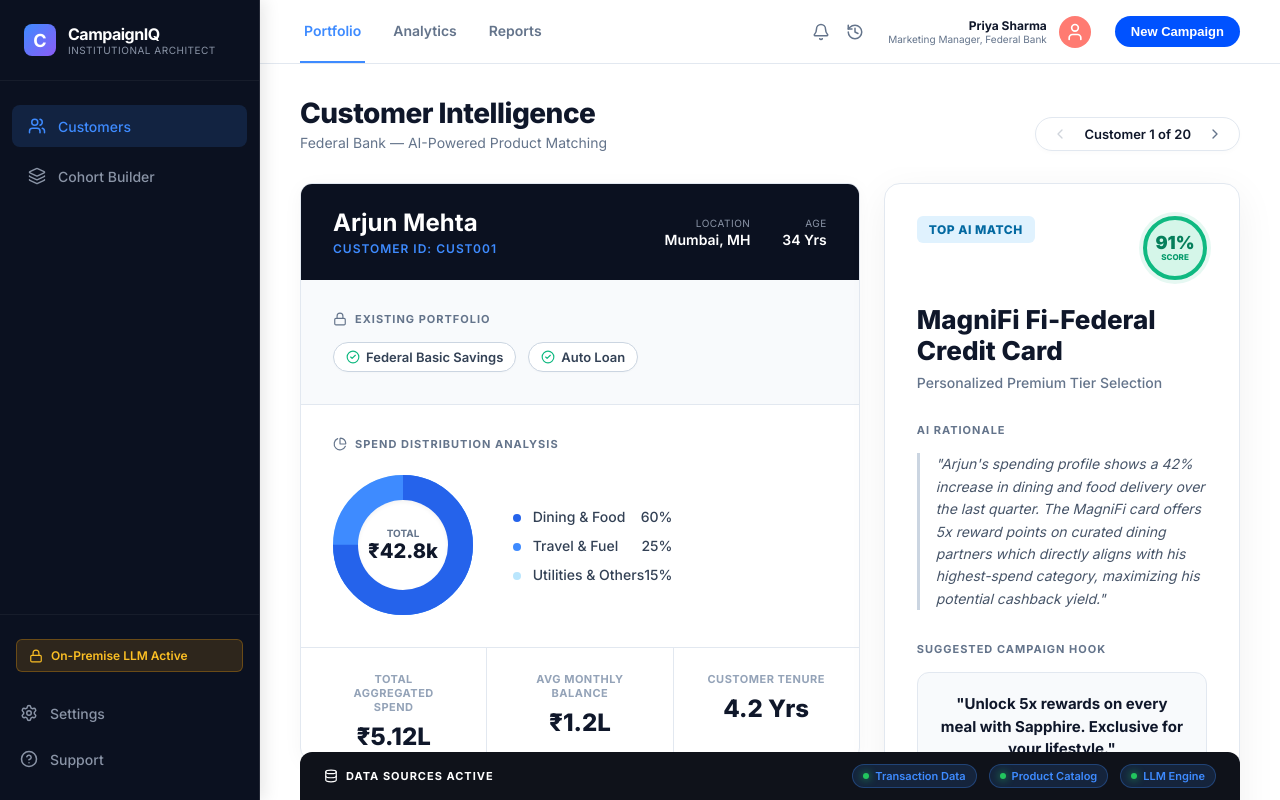
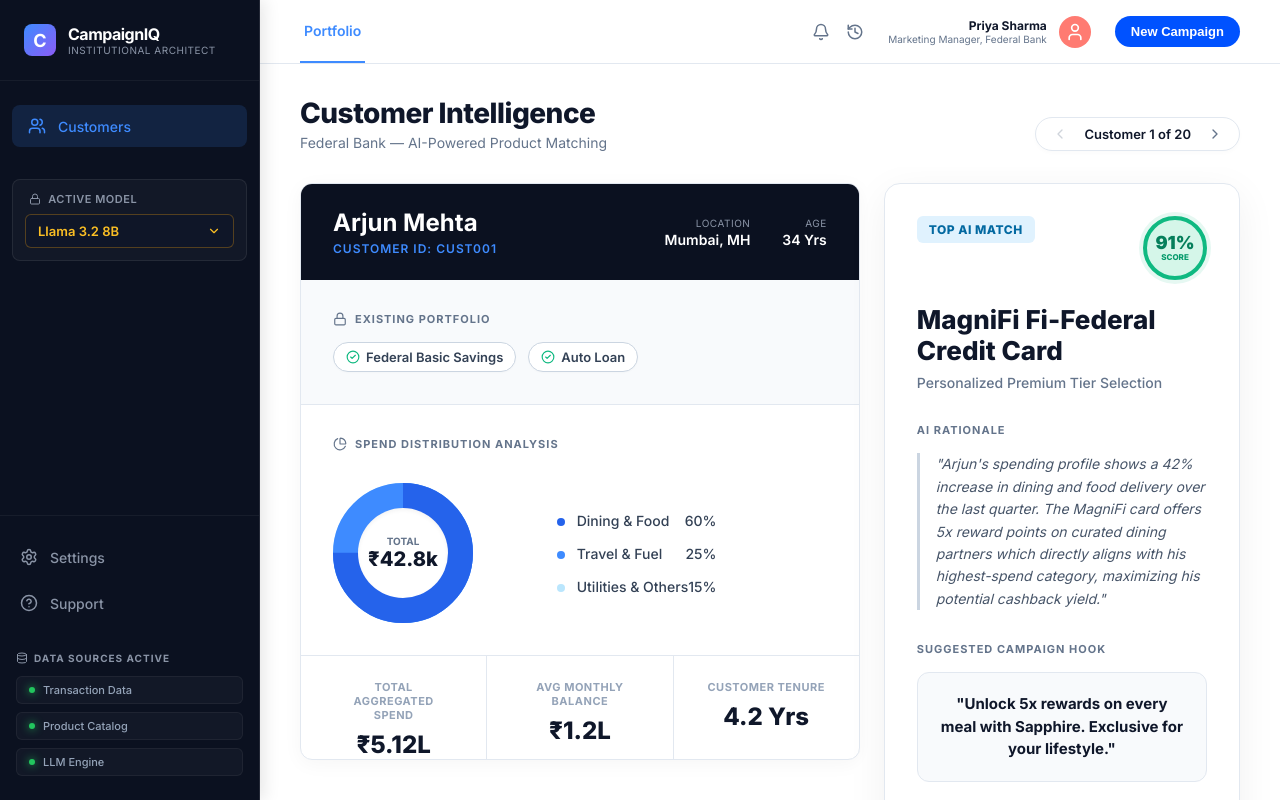
Before and after one commit to udit4/aigenix-frontend, a React (Vite) app: page /customer-intelligence in a window 1280 px wide. Built offline with nearby package versions, Linux system fonts and the light colour scheme.

Commit message:
updated the UI to show llm filter selection and content copy of product recommendations

```diff
--- a/src/pages/CustomerIntelligence.css
+++ b/src/pages/CustomerIntelligence.css
@@ -73,17 +73,59 @@
   border-top: 1px solid rgba(255, 255, 255, 0.05);
 }
 
-.ci-llm-badge {
-  background: rgba(245, 158, 11, 0.15);
+.ci-custom-dropdown-container {
+  margin-top: 24px;
+  background: rgba(255, 255, 255, 0.03);
+  padding: 12px;
+  border-radius: 8px;
+  border: 1px solid rgba(255, 255, 255, 0.08);
+  position: relative;
+}
+.ci-custom-dropdown-value {
+  display: flex;
+  justify-content: space-between;
+  align-items: center;
+  background: rgba(15, 23, 42, 0.8);
   color: #fbbf24;
+  border: 1px solid rgba(245, 158, 11, 0.3);
   padding: 8px 12px;
   border-radius: 6px;
-  font-size: 12px;
+  font-size: 13px;
   font-weight: 600;
-  display: flex;
-  align-items: center;
-  gap: 8px;
+  cursor: pointer;
+  transition: all 0.2s;
+}
+.ci-custom-dropdown-value:hover {
+  border-color: rgba(245, 158, 11, 0.6);
+}
+.ci-custom-dropdown-menu {
+  position: absolute;
+  top: calc(100% + 4px);
+  left: 0;
+  right: 0;
+  background: #0F172A;
   border: 1px solid rgba(245, 158, 11, 0.3);
+  border-radius: 6px;
+  overflow: hidden;
+  z-index: 100;
+  box-shadow: 0 4px 12px rgba(0,0,0,0.5);
+}
+.ci-custom-dropdown-option {
+  padding: 8px 12px;
+  color: #8A94A6;
+  font-size: 13px;
+  font-weight: 500;
+  cursor: pointer;
+  transition: background 0.2s;
+}
+.ci-custom-dropdown-option:hover {
+  background: rgba(245, 158, 11, 0.1);
+  color: #fbbf24;
+}
+.ci-custom-dropdown-option.active {
+  background: rgba(245, 158, 11, 0.2);
+  color: #fbbf24;
+  font-weight: 700;
 }
 
 /* Main Area */
@@ -237,12 +279,13 @@
   gap: 8px;
 }
 
-.ci-spend-section { padding: 32px; border-bottom: 1px solid #e2e8f0; display: flex; align-items: center; gap: 40px;}
+/* Spend Section Updates */
+.ci-spend-section { padding: 32px; border-bottom: 1px solid #e2e8f0; display: flex; flex-direction: column;}
 .ci-donut { position: relative; width: 140px; height: 140px; display:flex; align-items: center; justify-content: center;}
 .ci-donut-center { text-align: center; }
 .ci-donut-center .label { font-size: 10px; color: #64748b; font-weight: bold;}
 .ci-donut-center .val { font-size: 20px; font-weight: 800; color: #0f172a;}
-.ci-legend { flex: 1; display:flex; flex-direction: column; gap: 12px;}
+.ci-legend { display:flex; flex-direction: column; gap: 16px; padding-left: 20px;}
 .ci-legend-item { display: flex; justify-content: space-between; font-size: 14px; font-weight: 500; color: #334155;}
 .ci-legend-dot { display: inline-block; width: 8px; height: 8px; border-radius: 50%; margin-right: 8px;}
 
@@ -300,27 +343,14 @@
 .ci-hook-box { background: #f8fafc; border: 1px solid #e2e8f0; border-radius: 12px; padding: 20px; margin-bottom: 32px; text-align: center;}
 .ci-hook-box p { font-size: 15px; color: #0f172a; font-weight: 700; line-height: 1.5; margin: 0;}
 
-.ci-match-actions { display: flex; flex-direction: column; gap: 12px; margin-top: auto;}
+.ci-match-actions { display: flex; flex-direction: column; gap: 12px; margin-top: 40px;}
 .ci-btn-cta { background: #0052FF; color: white; border: none; padding: 14px; border-radius: 8px; font-size: 15px; font-weight: 600; cursor: pointer; display: flex; align-items: center; justify-content: center; gap: 8px; transition: all 0.2s;}
 .ci-btn-cta:hover { background: #0040db;}
 .ci-btn-secondary { background: white; color: #0f172a; border: 1px solid #cbd5e1; padding: 14px; border-radius: 8px; font-size: 15px; font-weight: 600; cursor: pointer; display: flex; align-items: center; justify-content: center; transition: all 0.2s;}
 .ci-btn-secondary:hover { background: #f1f5f9; border-color: #94a3b8;}
 
-/* Bottom active bar */
-.ci-footer-bar {
-  background: #0F121A;
-  margin: 0 40px;
-  padding: 12px 24px;
-  border-radius: 12px 12px 0 0;
-  display: flex;
-  justify-content: space-between;
-  align-items: center;
-  position: absolute;
-  bottom: 0;
-  left: 0;
-  right: 0;
-}
-.ci-footer-title { color: white; font-size: 11px; font-weight: 700; letter-spacing: 1px; display:flex; align-items: center; gap: 8px;}
-.ci-footer-tags { display: flex; gap: 12px;}
-.ci-footer-tag { background: rgba(62, 139, 255, 0.15); color: #3E8BFF; padding: 4px 10px; border-radius: 12px; font-size: 11px; font-weight: 600; border: 1px solid rgba(62,139,255,0.3); display:flex; align-items: center; gap: 6px;}
+/* Sidebar Active Data */
+.ci-sidebar-data-title { font-size: 10px; color: #8A94A6; margin-bottom: 12px; font-weight: 700; letter-spacing: 1px; display:flex; align-items:center; gap: 6px; }
+.ci-sidebar-data-list { display: flex; flex-direction: column; gap: 8px; }
+.ci-sidebar-data-tag { background: rgba(255,255,255,0.03); color: #94a3b8; padding: 6px 12px; border-radius: 6px; font-size: 11px; font-weight: 500; display:flex; align-items: center; gap: 8px; border: 1px solid rgba(255,255,255,0.05); }
 .ci-pulse { width: 6px; height: 6px; border-radius: 50%; background: #22C55E; box-shadow: 0 0 8px #22C55E;}
--- a/src/pages/CustomerIntelligence.jsx
+++ b/src/pages/CustomerIntelligence.jsx
@@ -2,7 +2,7 @@ import React, { useState } from 'react';
 import {
   Users, Layers, Settings, HelpCircle, Bell, History,
   ChevronLeft, ChevronRight, Lock, Copy, CheckCircle2,
-  PieChart, Search, ArrowUpRight, ArrowDownRight, User, Database, Package, Sparkles
+  PieChart, Search, ArrowUpRight, ArrowDownRight, User, Database, Package, Sparkles, ChevronDown
 } from 'lucide-react';
 import './CustomerIntelligence.css';
 
@@ -57,6 +57,10 @@ const mockCustomers = Array.from({ length: 20 }, (_, i) => {
 function CustomerIntelligence() {
   const [currentIndex, setCurrentIndex] = useState(0);
   const [copied, setCopied] = useState(false);
+  const [selectedLlm, setSelectedLlm] = useState("Llama 3.2 8B");
+  const [isLlmDropdownOpen, setIsLlmDropdownOpen] = useState(false);
+
+  const llmOptions = ["Llama 3.2 8B", "Llama 3.2 3B", "Qwen 2.5 7B", "Mistral NeMo", "On-Premise Default"];
 
   const customer = mockCustomers[currentIndex];
 
@@ -100,16 +104,53 @@ function CustomerIntelligence() {
 
         <nav className="ci-nav">
           <div className="ci-nav-item active"><Users size={18} /> Customers</div>
-          <div className="ci-nav-item"><Layers size={18} /> Cohort Builder</div>
+
+          <div className="ci-custom-dropdown-container">
+            <div style={{fontSize: '11px', color: '#8A94A6', marginBottom: '8px', paddingLeft: '4px', fontWeight: 600, letterSpacing: '0.5px'}}>
+              <Lock size={12} style={{display:'inline', verticalAlign:'-2px', marginRight:'4px'}}/> ACTIVE MODEL
+            </div>
+            <div
+              className="ci-custom-dropdown-value"
+              onClick={() => setIsLlmDropdownOpen(!isLlmDropdownOpen)}
+            >
+              {selectedLlm}
+              <ChevronDown size={14} style={{transform: isLlmDropdownOpen ? 'rotate(180deg)' : 'rotate(0deg)', transition: 'transform 0.2s'}} />
+            </div>
+
+            {isLlmDropdownOpen && (
+              <div className="ci-custom-dropdown-menu">
+                {llmOptions.map(llm => (
+                  <div
+                    key={llm}
+                    className={`ci-custom-dropdown-option ${selectedLlm === llm ? 'active' : ''}`}
+                    onClick={() => {
+                      setSelectedLlm(llm);
+                      setIsLlmDropdownOpen(false);
+                    }}
+                  >
+                    {llm}
+                  </div>
+                ))}
+              </div>
+            )}
+          </div>
         </nav>
 
         <div className="ci-sidebar-bottom">
-          <div className="ci-llm-badge">
-            <Lock size={14} /> On-Premise LLM Active
-          </div>
-          <div style={{display:'flex', flexDirection:'column', gap:'12px', marginTop:'24px'}}>
+          <div style={{display:'flex', flexDirection:'column', gap:'12px', marginBottom: '32px'}}>
             <div className="ci-nav-item" style={{padding: '8px 4px'}}><Settings size={18} /> Settings</div>
             <div className="ci-nav-item" style={{padding: '8px 4px'}}><HelpCircle size={18} /> Support</div>
+          </div>
+
+          <div className="ci-sidebar-data">
+            <div className="ci-sidebar-data-title">
+              <Database size={12} /> DATA SOURCES ACTIVE
+            </div>
+            <div className="ci-sidebar-data-list">
+              <div className="ci-sidebar-data-tag"><div className="ci-pulse"></div> Transaction Data</div>
+              <div className="ci-sidebar-data-tag"><div className="ci-pulse"></div> Product Catalog</div>
+              <div className="ci-sidebar-data-tag"><div className="ci-pulse"></div> LLM Engine</div>
+            </div>
           </div>
         </div>
       </aside>
@@ -120,8 +161,6 @@ function CustomerIntelligence() {
         <header className="ci-topbar">
           <div className="ci-tabs">
             <div className="ci-tab active">Portfolio</div>
-            <div className="ci-tab">Analytics</div>
-            <div className="ci-tab">Reports</div>
           </div>
 
           <div className="ci-user-area">
@@ -191,12 +230,12 @@ function CustomerIntelligence() {
 
               {/* Spend Distribution */}
               <div className="ci-spend-section">
-                <div>
+                <div style={{width: '100%'}}>
                   <div className="ci-section-title"><PieChart size={14} /> SPEND DISTRIBUTION ANALYSIS</div>
-                  <div style={{display: 'flex', alignItems: 'center', gap: '40px', marginTop: '24px'}}>
+                  <div style={{display: 'flex', alignItems: 'center', justifyContent: 'flex-start', gap: '64px', marginTop: '32px', paddingRight: '24px'}}>
 
                     {/* SVG Donut implementation matching the image */}
-                    <div className="ci-donut">
+                    <div className="ci-donut" style={{flexShrink: 0}}>
                       <svg viewBox="0 0 100 100" width="140" height="140" style={{transform: 'rotate(-90deg)', position: 'absolute'}}>
                         {/* Base Circle / Light Blue / Utilities */}
                         <circle cx="50" cy="50" r="40" fill="transparent" stroke="#BAE6FD" strokeWidth="20" />
@@ -310,19 +349,6 @@ function CustomerIntelligence() {
           </div>
 
         </div>
-
-        {/* Footer Active Trackers */}
-        <div className="ci-footer-bar">
-          <div className="ci-footer-title">
-            <Database size={14} /> DATA SOURCES ACTIVE
-          </div>
-          <div className="ci-footer-tags">
-            <div className="ci-footer-tag"><div className="ci-pulse"></div> Transaction Data</div>
-            <div className="ci-footer-tag"><div className="ci-pulse"></div> Product Catalog</div>
-            <div className="ci-footer-tag"><div className="ci-pulse"></div> LLM Engine</div>
-          </div>
-        </div>
-
       </main>
     </div>
   );
```
